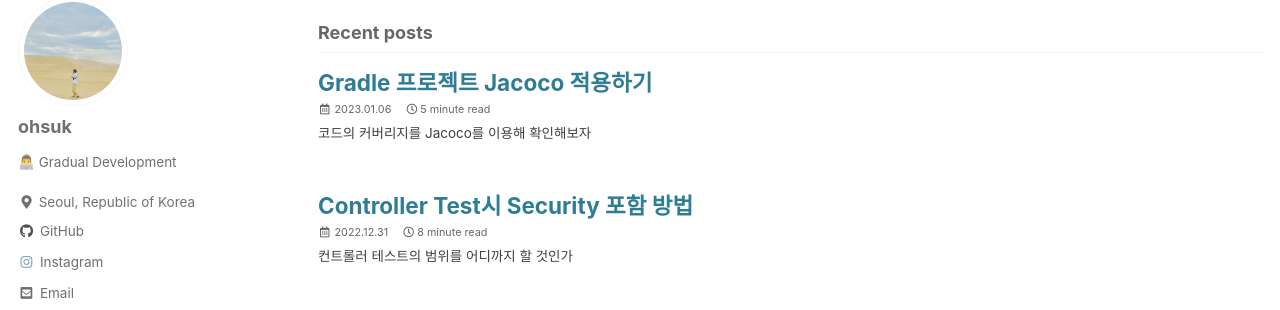
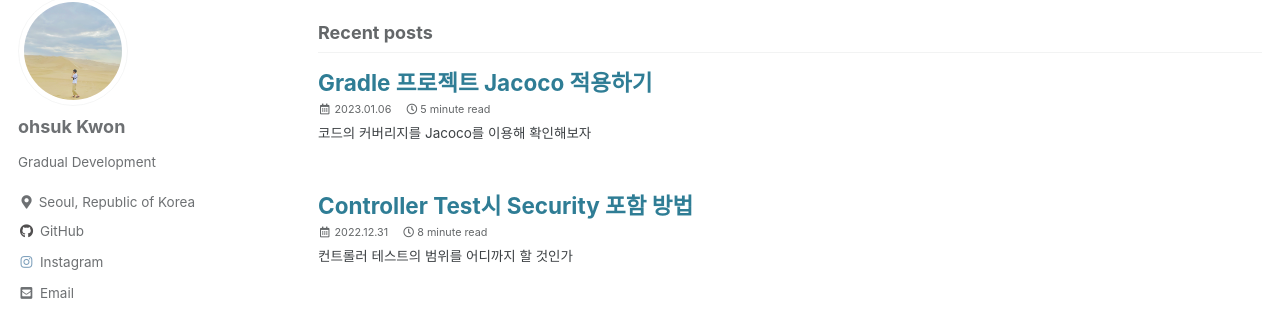
Before and after one commit to percyfrank/percyfrank.github.io, a Jekyll site: the page built from index.html, in a window 1280 px wide. Shown: the part 386-696 px from the top of the page. Built offline with Jekyll 4.4.1, drawn with Linux system fonts in a browser that asks for light colours; cached includes are drawn as plain includes; the list of posts is cut into pages by our own code; comment, search, counter and statistics services are not loaded; a style sheet for code colours, icons or effects is not loaded.

Commit message:
style : config 수정

```diff
--- a/_config.yml
+++ b/_config.yml
@@ -11,7 +11,7 @@
 # https://mmistakes.github.io/minimal-mistakes/docs/quick-start-guide/#installing-the-theme
 
 # theme                  : "minimal-mistakes-jekyll"
-remote_theme           : "mmistakes/minimal-mistakes@4.19.3"
+remote_theme             : "mmistakes/minimal-mistakes@4.19.3"
 minimal_mistakes_skin    : "default" # "air", "aqua", "contrast", "dark", "dirt", "neon", "mint", "plum", "sunrise"
 
 # Site Settings
@@ -55,11 +55,11 @@ atom_feed:
   path                   : # blank (default) uses feed.xml
 search                   : true # true, false (default)
 search_full_content      : true # true, false (default)
-search_provider          : algolia # lunr (default), algolia, google
+# search_provider          : algolia # lunr (default), algolia, google
 algolia:
-  application_id         : MZHUYA9R7U # YOUR_APPLICATION_ID
-  index_name             : percyfrank_blog # YOUR_INDEX_NAME
-  search_only_api_key    : cf6f17d148e85034363cd4cbe80ccc58 # YOUR_SEARCH_ONLY_API_KEY
+  # application_id         : MZHUYA9R7U # YOUR_APPLICATION_ID
+  # index_name             : percyfrank_blog # YOUR_INDEX_NAME
+  # search_only_api_key    : cf6f17d148e85034363cd4cbe80ccc58 # YOUR_SEARCH_ONLY_API_KEY
   powered_by             : true # true (default), false
 google:
   search_engine_id       : # YOUR_SEARCH_ENGINE_ID
@@ -87,17 +87,17 @@ social:
 
 # Analytics
 analytics:
-  provider               : "google-gtag" # false (default), "google", "google-universal", "custom"
+  # provider               : "google-gtag" # false (default), "google", "google-universal", "custom"
   google:
-    tracking_id          : "UA-165701637-1"
+    # tracking_id          : "UA-165701637-1"
     anonymize_ip         : # true, false (default)
 
 
 # Site Author
 author:
-  name             : "ohsuk"
+  name             : "ohsuk Kwon"
   avatar           : "/assets/images/profile2.jpg" # path of avatar image, e.g. "/assets/images/bio-photo.jpg"
-  bio              : "👨‍💻 Gradual Development"
+  bio              : "Gradual Development"
   location         : "Seoul, Republic of Korea"
   email            :
   links:
```
